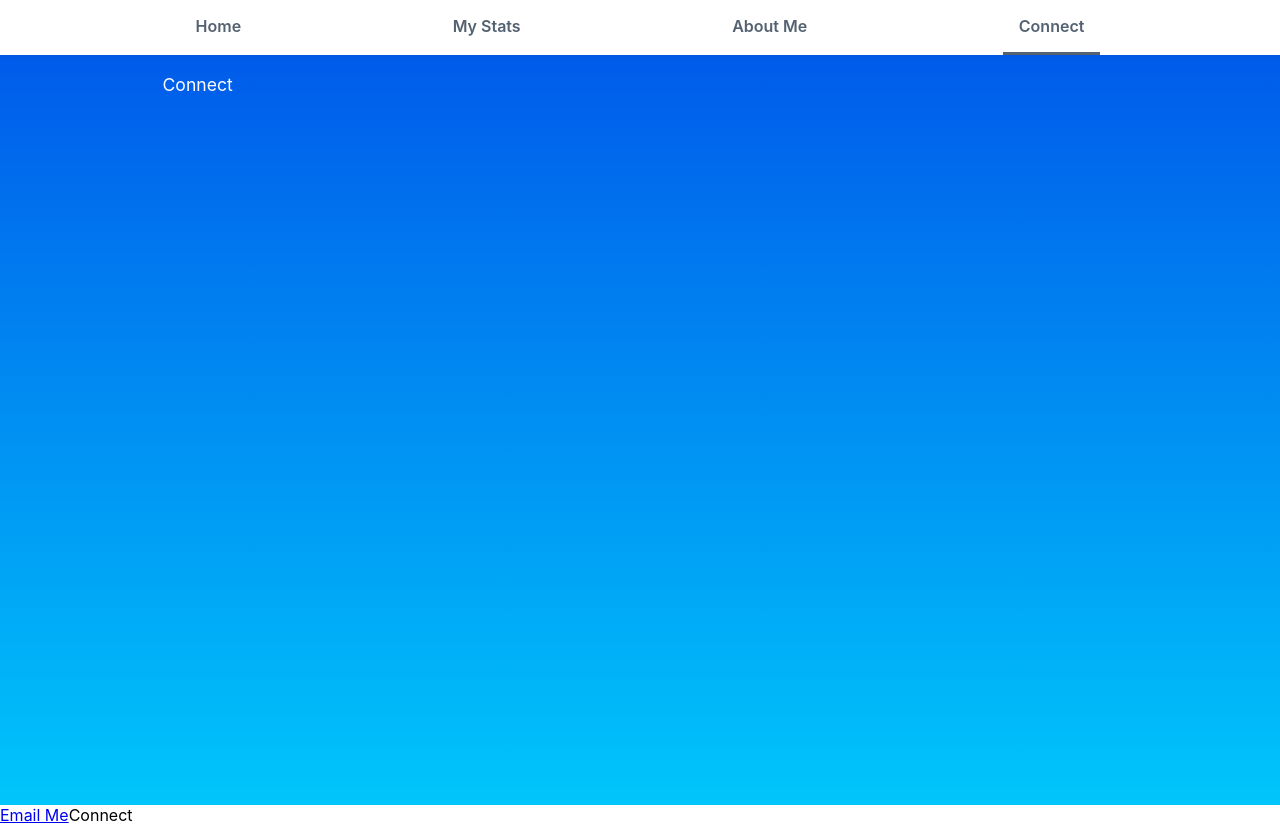
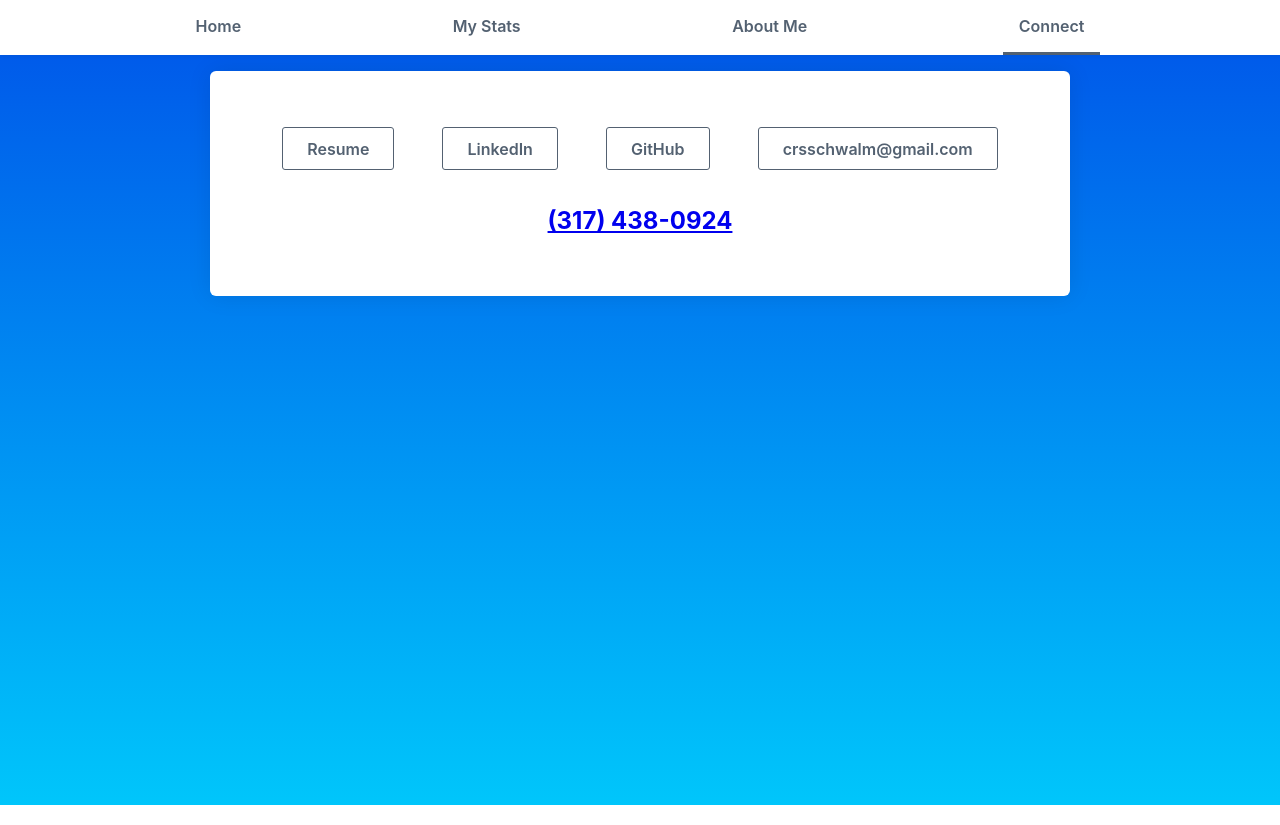
Before and after one commit to crsschwalm/crsschwalm.github.io, a React (Create React App) app: page /connect in a window 1280 px wide. Built offline with nearby package versions, Linux system fonts and the light colour scheme.

Commit message:
connect page

```diff
--- a/package.json
+++ b/package.json
@@ -9,7 +9,8 @@
     "url": "git+https://github.com/crsschwalm/crsschwalm.github.io.git"
   },
   "keywords": [
-    "react"
+    "react",
+    "portfolio"
   ],
   "author": "crsschwalm@gmail.com",
   "scripts": {
@@ -21,8 +22,6 @@
     "eject": "react-scripts eject"
   },
   "dependencies": {
-    "@apollo/react-hooks": "^3.1.3",
-    "apollo-boost": "^0.4.7",
     "chart.js": "^2.9.3",
     "graphql": "^14.6.0",
     "react": "^16.12.0",
--- a/src/pages/about.js
+++ b/src/pages/about.js
@@ -8,7 +8,7 @@ export const About = ({ className = 'about' }) => (
                 <div style={{ flex: 1, display: 'flex', flexDirection: 'column' }}>
                     <div>
                         <h1>About Me</h1>
-                        <p>I am Carson Schwalm. Web Developer by day, husband and doggo dad by night. I work at DMI in Indianapolis as a Senior Software Engineer consulting for Eli Lilly.  I'm on new projects often, but love the process of solutioning with team members and writing Clean Code.</p>
+                        <p>I am Carson Schwalm. Web Developer by day, husband and doggo dad by night. <br /> Currently working at DMI in Indianapolis as a Senior Software Engineer consulting for Eli Lilly.  <br /><br />I'm on new projects often, but love the process of solutioning with team members and writing <em>Clean Code</em>.</p>
                     </div>
                     <div style={{ height: '100%', display: 'flex', alignItems: 'center' }}>
                         <h2>This is my dog Nana 🍌</h2>
@@ -18,13 +18,13 @@ export const About = ({ className = 'about' }) => (
             </section>
         </div>
         <h1 style={{ textAlign: 'center', width: '100%' }}>Quick Quirks</h1>
-        <section style={{ justifyContent: 'center', flexWrap: 'wrap' }}>
+        <section style={{ justifyContent: 'space-around', flexWrap: 'wrap' }}>
             <div>
                 <h3>Fit in</h3>
                 <ul>
-                    <li>Love my Mac 💻</li>
                     <li>Coffee Addict ☕️</li>
-                    <li>the "Lord of the Rings" are my favorite movies 🌋</li>
+                    <li>Indianapolis Colts fanatic 🏈</li>
+                    <li>Movie Buff 🍿</li>
                 </ul>
             </div>
             <div>
--- a/src/pages/connect.js
+++ b/src/pages/connect.js
@@ -1,12 +1,22 @@
 import React from 'react';
+import resume from '../assets/Carson_Schwalm_Resume.pdf';
+
 
 export const Connect = ({ className = 'connect' }) => (
     <div className={className}>
         <div className={`${className} hero`}>
             <section>
-                Connect
+                <div className="shadow-box" style={{ flexDirection: 'column', alignItems: 'center', justifyContent: 'center' }}>
+                    <div style={{ width: '100%', display: 'flex', justifyContent: 'space-evenly', padding: '2rem 0 1rem 0' }}>
+                        <a className='link-button offset' href={resume} target="_blank">Resume</a>
+                        <a className='link-button offset' href={'https://www.linkedin.com/in/carsonschwalm/'} target="_blank">LinkedIn</a>
+                        <a className='link-button offset' href={'https://github.com/crsschwalm'} target="_blank">GitHub</a>
+                        <a className='link-button offset' href="mailto:crsschwalm@gmail.com?subject=I noticed your portfolio Site">crsschwalm@gmail.com</a>
+                    </div>
+                    <div style={{ display: 'flex', justifyContent: 'center', padding: '1rem 0 2rem 0' }}>
+                        <strong><a href="tel:317-438-0924">(317) 438-0924</a></strong>
+                    </div>
+                </div>
             </section>
         </div>
-        <a href="mailto:crsschwalm@gmail.com?subject=I noticed your portfolio Site">Email Me</a>
-        Connect
     </div>)
```
